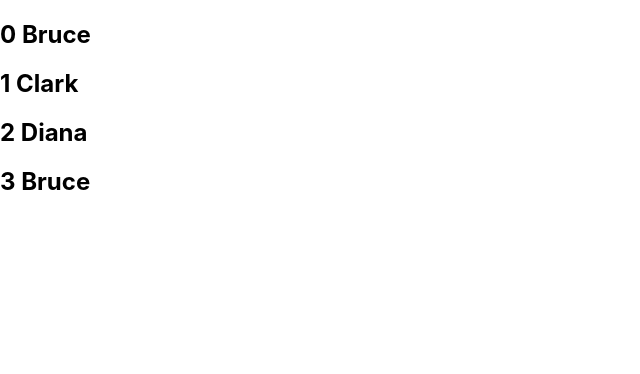
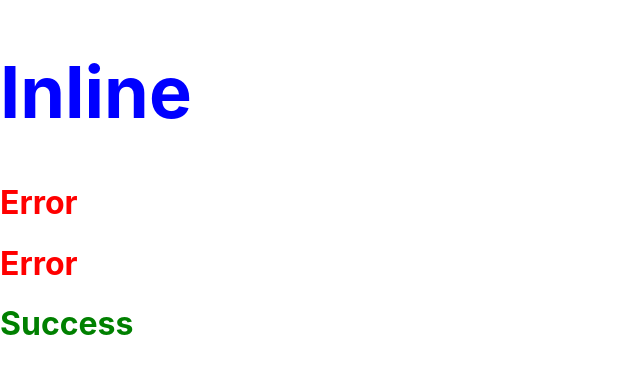
Before and after one commit to Mayankjustdial/learn-react, a React (Create React App) app: page / in a window 1280 px wide. Shown: the top 374 px of the page, without its empty margins (0-640 px from the left). Built offline with nearby package versions, Linux system fonts and the light colour scheme.

Commit message:
Styling and CSS basics in react
1. CSS stylesSheet
2. Inline Styling
3. CSS modules
4. CSS in Js Libaries

```diff
--- a/src/App.js
+++ b/src/App.js
@@ -3,11 +3,15 @@
 import EventBind from "./components/EventBind";
 import FunctionClick from "./components/FunctionClick";
 import GreetFunction from "./components/GreetFunction";
+import Inline from "./components/Inline";
 import Message from "./components/Message";
 import NameList from "./components/NameList";
 import ParentComponent from "./components/ParentComponent";
+import StyleSheet from "./components/StyleSheet";
 import UserGreeting from "./components/UserGreeting";
 import WelcomeClass from "./components/WelcomeClass";
+import styles from "./appStyles.module.css";
+import "./appStyles.css";
 
 function App() {
   return (
@@ -16,14 +20,19 @@
         <h3>My name is mayank kumar</h3>
       </GreetFunction> */}
       {/* <WelcomeClass name="Kumar" heroName="Wonder Woman" /> */}
-      {/* <Message /> */}
+      {/* <Message />jj */}
       {/* <Counter /> */}
       {/* <FunctionClick /> */}
       {/* <ClassClick /> */}
       {/* <EventBind /> */}
       {/* <ParentComponent /> */}
       {/* <UserGreeting /> */}
-      <NameList />
+      {/* <NameList /> */}
+      {/* <StyleSheet primary={false} /> */}
+      <Inline />
+
+      <h1 className="error">Error</h1>
+      <h1 className={styles.success}>Success</h1>
     </div>
   );
 }
--- /dev/null
+++ b/src/appStyles.css
@@ -0,0 +1,3 @@
+.error{
+    color: red;
+}
--- /dev/null
+++ b/src/appStyles.module.css
@@ -0,0 +1,3 @@
+.success{
+    color: green;
+}
--- /dev/null
+++ b/src/components/Inline.js
@@ -0,0 +1,17 @@
+import React from "react";
+
+const heading = {
+  fontSize: "72px",
+  color: "blue",
+};
+
+const Inline = () => {
+  return (
+    <div>
+      <h1 style={heading}>Inline</h1>
+      <h1 className="error">Error</h1>
+    </div>
+  );
+};
+
+export default Inline;
--- a/src/components/NameList.js
+++ b/src/components/NameList.js
@@ -2,7 +2,40 @@
 import Person from "./Person";
 
 function NameList() {
-  const names = ["Bruce", "Clark", "Diana", "Bruce"];
+  const names = ["Bruce", "Clark", "Diana"];
+
+  // const persons = [
+  //   {
+  //     id: 1,
+  //     name: "Mayank",
+  //     age: 22,
+  //     skill: "C++",
+  //   },
+  //   {
+  //     id: 2,
+  //     name: "Kumar",
+  //     age: 21,
+  //     skill: "Java",
+  //   },
+  //   {
+  //     id: 3,
+  //     name: "Sittu",
+  //     age: 22,
+  //     skill: "React",
+  //   },
+  //   {
+  //     id: 4,
+  //     name: "John",
+  //     age: 22,
+  //     skill: "JavaScript",
+  //   },
+  //   {
+  //     id: 5,
+  //     name: "Doe",
+  //     age: 19,
+  //     skill: "php",
+  //   },
+  // ];
 
   const nameList = names.map((name, index) => (
     <h2 key={index}>
@@ -10,6 +43,12 @@
     </h2>
   ));
 
+  // const personList = persons.map((person) => (
+  // <h3>
+  //   I am {person.name}. I am {person.age} years old and I know {person.skill}
+  // </h3>
+  // <Person key={person.id} person={person} />
+  //));
   return (
     <div>
       {/* {personList} */}
--- /dev/null
+++ b/src/components/StyleSheet.js
@@ -0,0 +1,13 @@
+import React from "react";
+import "./myStyles.css";
+
+function StyleSheet(props) {
+  let className = props.primary ? "primary" : "";
+  return (
+    <div>
+      <h1 className={`${className} font-xl`}>StyleSheet</h1>;
+    </div>
+  );
+}
+
+export default StyleSheet;
--- /dev/null
+++ b/src/components/myStyles.css
@@ -0,0 +1,9 @@
+.primary{
+    color: orange;
+}
+
+.font-xl{
+    font-size: 50px;
+    font-weight: bold;
+
+}
```
